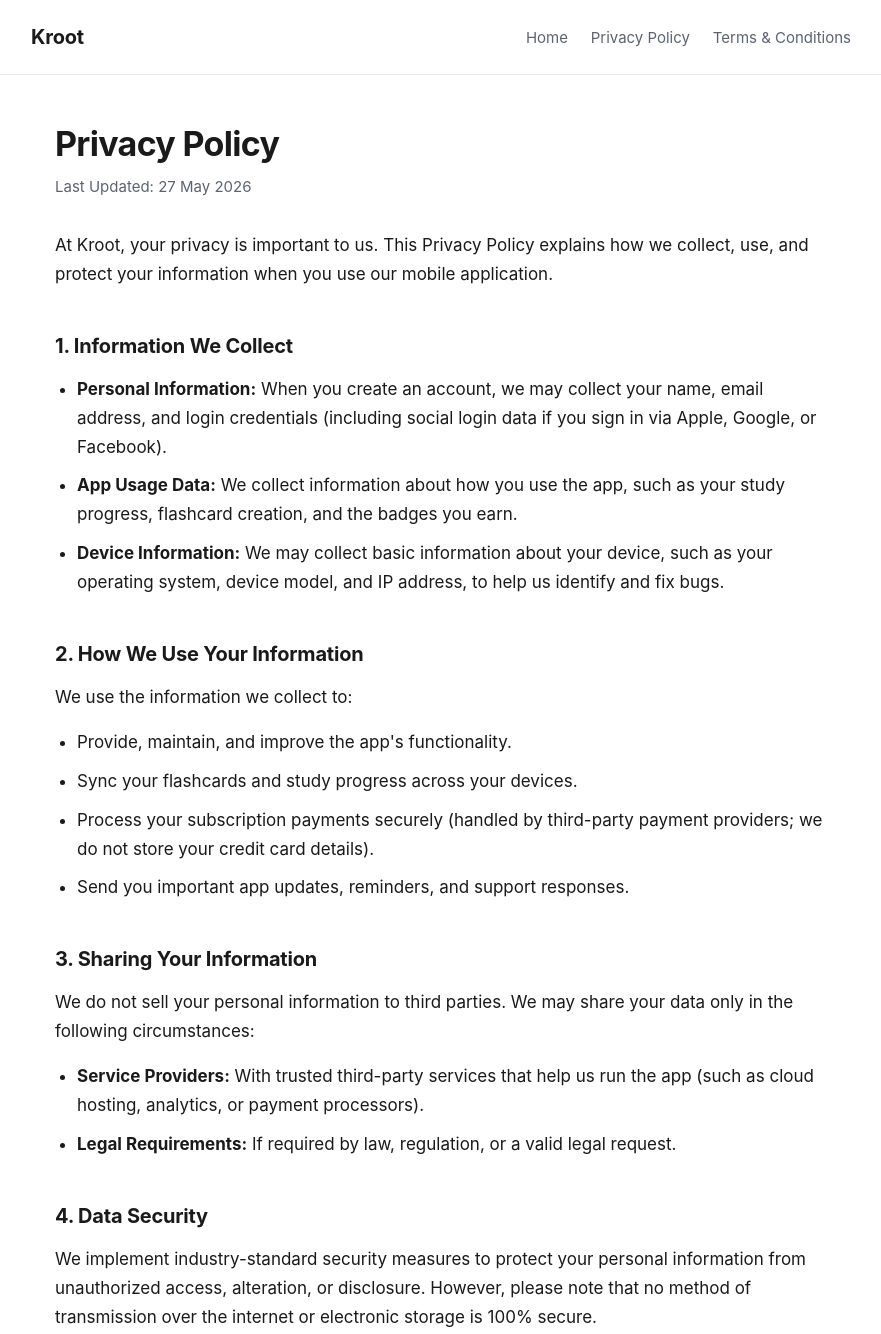
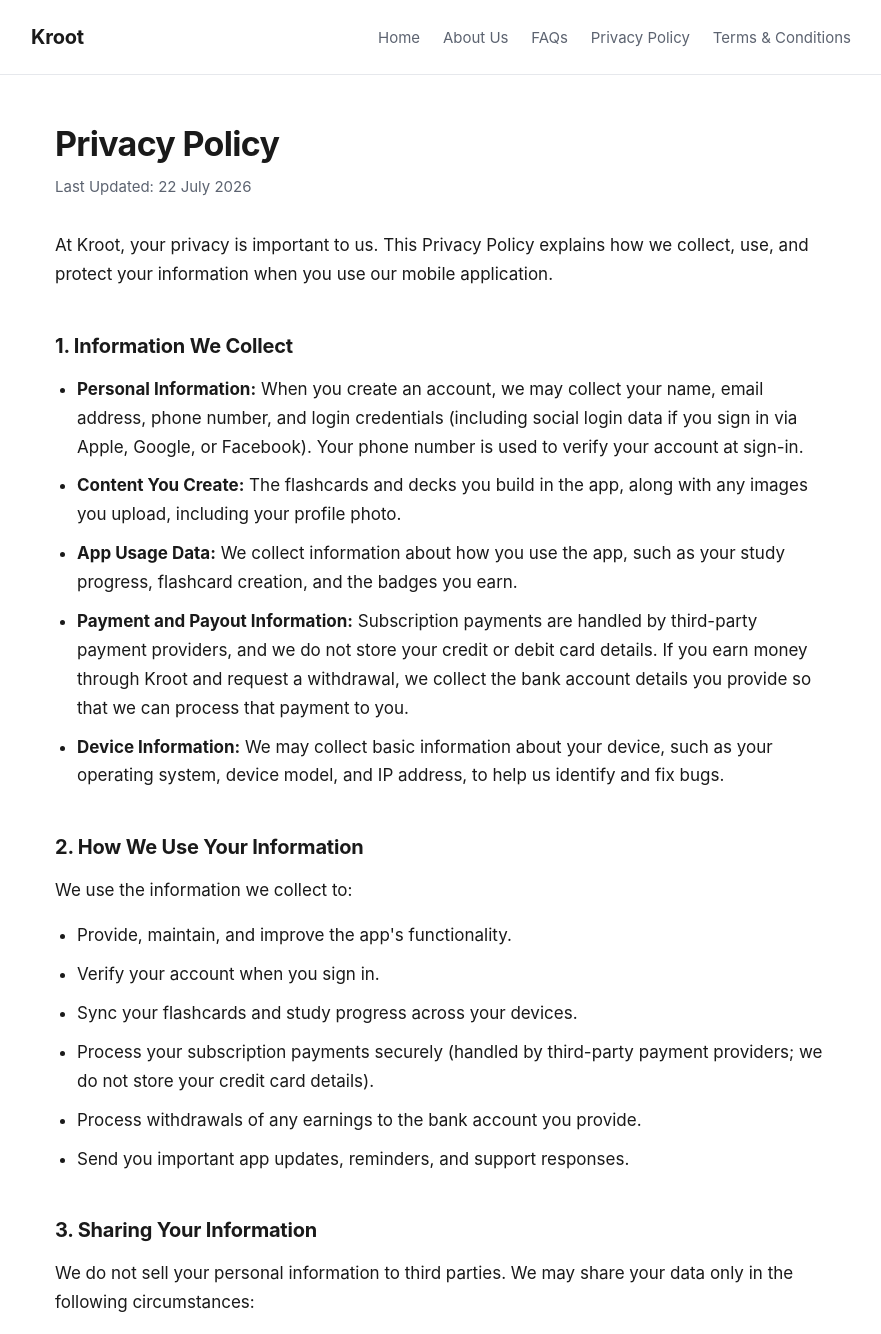
Before and after one commit to smallball300/kroot-landing-page, a website: page privacy-policy/index.html in a window 1280 px wide. Shown: the top 1334 px of the page, without its empty margins (199-1080 px from the left). Drawn offline with Linux system fonts and the light colour scheme.

Commit message:
Revise privacy policy details and security measures
Updated the last updated date, added phone number collection for account verification, and enhanced data security information.

```diff
--- a/privacy-policy/index.html
+++ b/privacy-policy/index.html
@@ -70,6 +70,8 @@
     <a class="brand" href="/">Kroot</a>
     <nav>
       <a href="/">Home</a>
+      <a href="/about-us">About Us</a>
+      <a href="/faqs">FAQs</a>
       <a href="/privacy-policy">Privacy Policy</a>
       <a href="/terms-and-conditions">Terms &amp; Conditions</a>
     </nav>
@@ -78,14 +80,16 @@
 
 <main>
   <h1>Privacy Policy</h1>
-  <p class="updated">Last Updated: 27 May 2026</p>
+  <p class="updated">Last Updated: 22 July 2026</p>
 
   <p>At Kroot, your privacy is important to us. This Privacy Policy explains how we collect, use, and protect your information when you use our mobile application.</p>
 
   <h2>1. Information We Collect</h2>
   <ul>
-    <li><strong>Personal Information:</strong> When you create an account, we may collect your name, email address, and login credentials (including social login data if you sign in via Apple, Google, or Facebook).</li>
+    <li><strong>Personal Information:</strong> When you create an account, we may collect your name, email address, phone number, and login credentials (including social login data if you sign in via Apple, Google, or Facebook). Your phone number is used to verify your account at sign-in.</li>
+    <li><strong>Content You Create:</strong> The flashcards and decks you build in the app, along with any images you upload, including your profile photo.</li>
     <li><strong>App Usage Data:</strong> We collect information about how you use the app, such as your study progress, flashcard creation, and the badges you earn.</li>
+    <li><strong>Payment and Payout Information:</strong> Subscription payments are handled by third-party payment providers, and we do not store your credit or debit card details. If you earn money through Kroot and request a withdrawal, we collect the bank account details you provide so that we can process that payment to you.</li>
     <li><strong>Device Information:</strong> We may collect basic information about your device, such as your operating system, device model, and IP address, to help us identify and fix bugs.</li>
   </ul>
 
@@ -93,8 +97,10 @@
   <p>We use the information we collect to:</p>
   <ul>
     <li>Provide, maintain, and improve the app's functionality.</li>
+    <li>Verify your account when you sign in.</li>
     <li>Sync your flashcards and study progress across your devices.</li>
     <li>Process your subscription payments securely (handled by third-party payment providers; we do not store your credit card details).</li>
+    <li>Process withdrawals of any earnings to the bank account you provide.</li>
     <li>Send you important app updates, reminders, and support responses.</li>
   </ul>
 
@@ -106,7 +112,7 @@
   </ul>
 
   <h2>4. Data Security</h2>
-  <p>We implement industry-standard security measures to protect your personal information from unauthorized access, alteration, or disclosure. However, please note that no method of transmission over the internet or electronic storage is 100% secure.</p>
+  <p>We implement industry-standard security measures to protect your personal information from unauthorized access, alteration, or disclosure. Information sent between the app and our servers is encrypted in transit. However, please note that no method of transmission over the internet or electronic storage is 100% secure.</p>
 
   <h2>5. Your Rights &amp; Choices</h2>
   <ul>
@@ -128,12 +134,8 @@
   <div class="fwrap">
     <div class="flinks">
       <a href="/">Home</a>
+      <a href="/about-us">About Us</a>
+      <a href="/faqs">FAQs</a>
       <a href="/privacy-policy">Privacy Policy</a>
       <a href="/terms-and-conditions">Terms &amp; Conditions</a>
     </div>
-    <div>&copy; 2026 Kroot. All rights reserved.</div>
-  </div>
-</footer>
-
-</body>
-</html>
```
